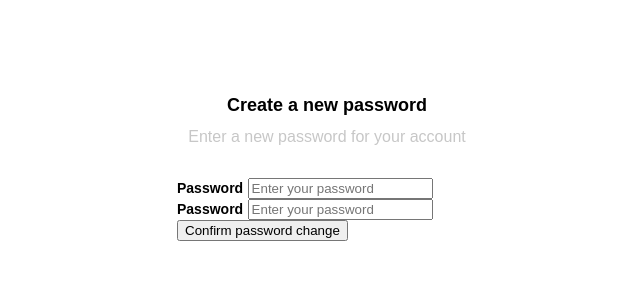
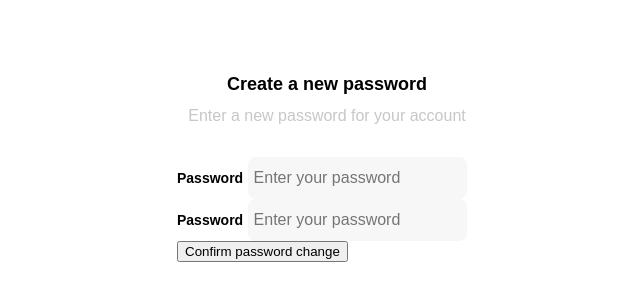
Before and after one commit to ManuelVoiden/FrontEndMot, a plain HTML site: page Clase1.html in a window 1280 px wide. Shown: the part 238-538 px from the top of the page, without its empty margins (313-953 px from the left). Drawn offline with Linux system fonts and the light colour scheme.

Commit message:
Fixed input class names

```diff
--- a/Clase1.html
+++ b/Clase1.html
@@ -15,10 +15,10 @@
         <p class="subtitle">Enter a new password for your account</p>
         <form action="/" class="form">
             <label for="password" class="label">Password</label>
-            <input type="password" name="password" id="password" placeholder="Enter your password" class="input-password">
+            <input type="password" name="password" id="password" placeholder="Enter your password" class="input-password input">
 
             <label for="re_enter_password" class="label">Password</label>
-            <input type="password" name="password" id="re_enter_password" placeholder="Enter your password" class="input-password">
+            <input type="password" name="password" id="re_enter_password" placeholder="Enter your password" class="input-password input">
 
             <input type="submit" value="Confirm password change" class="primary-button login-button" >
         </form>
```
